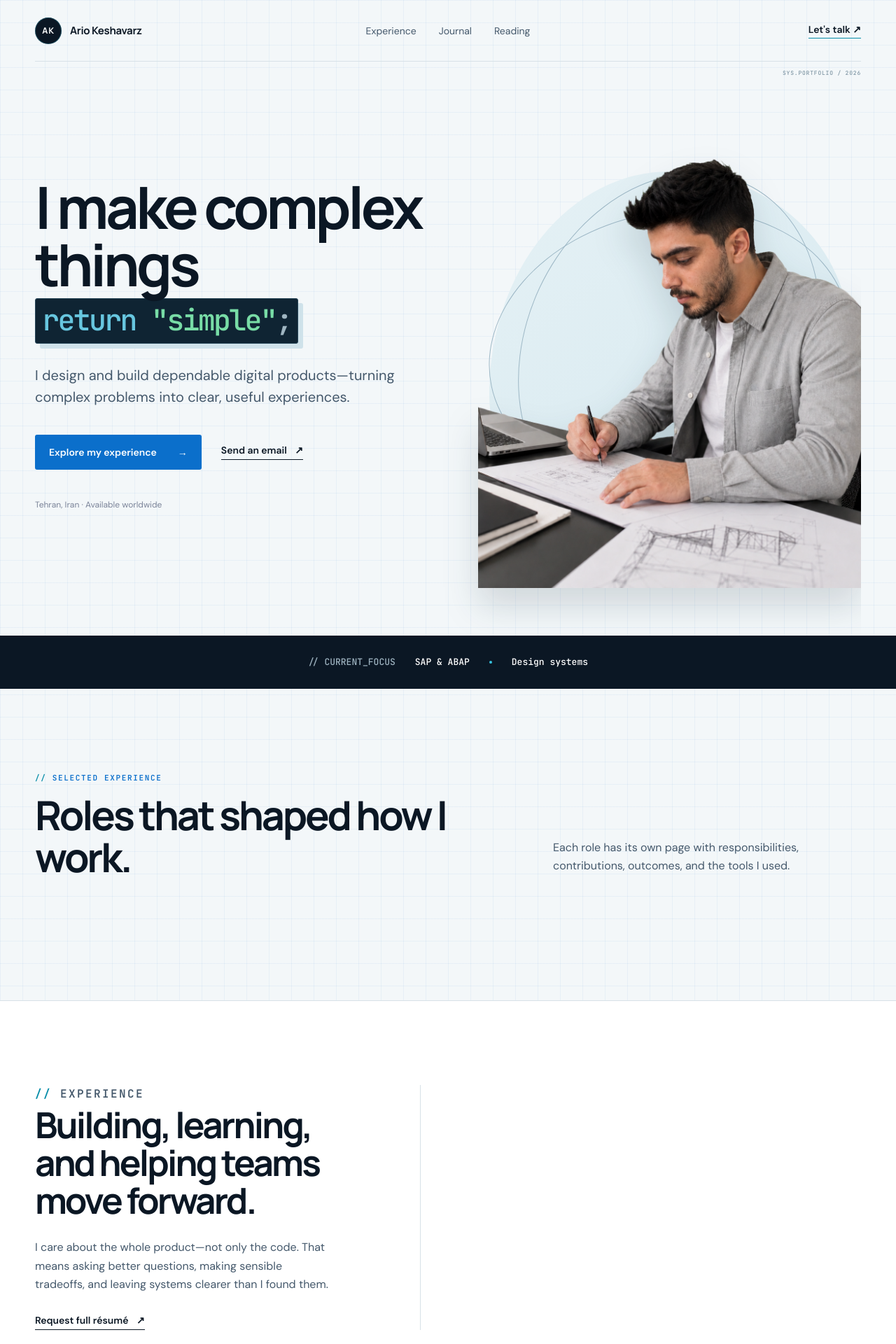
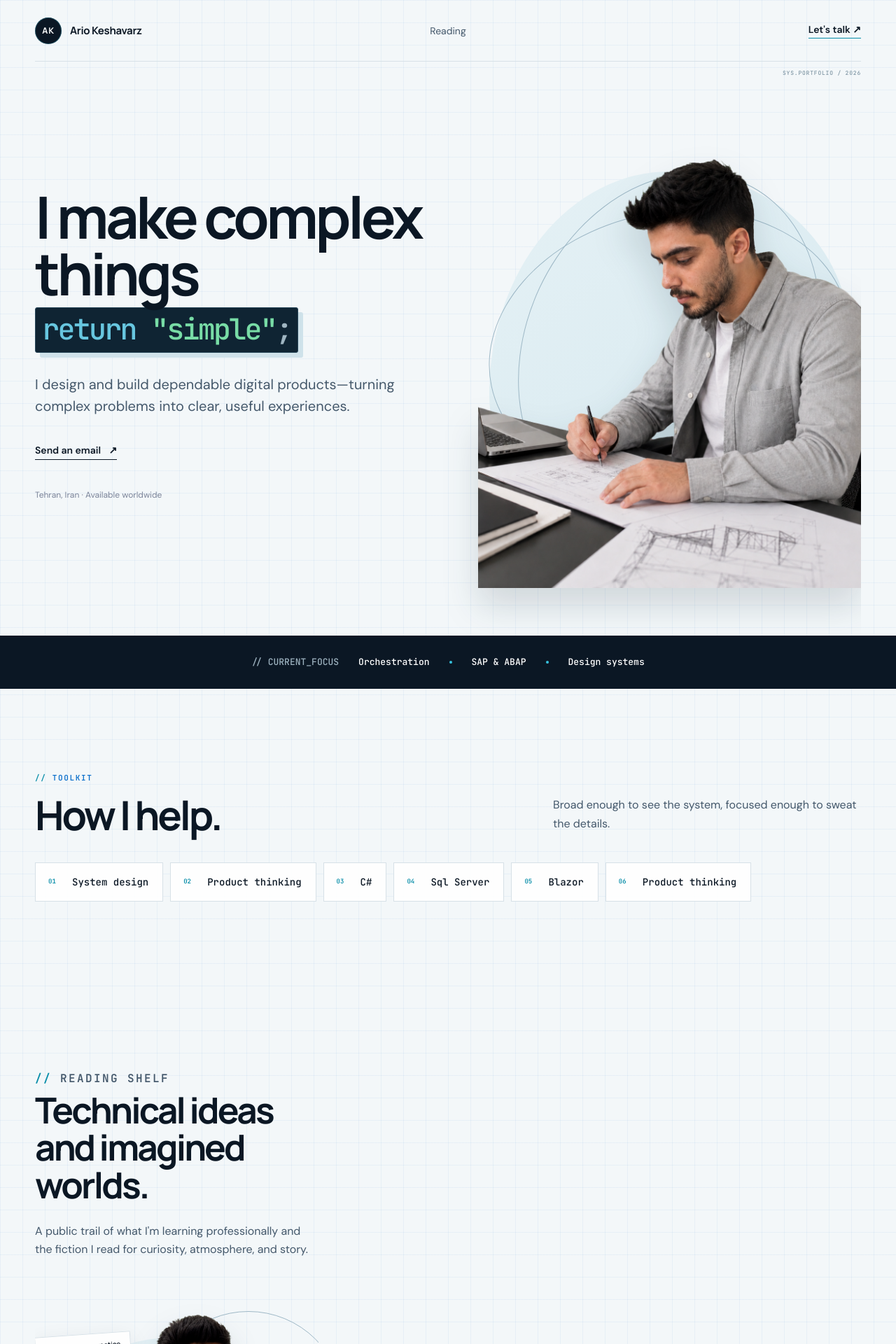
Before and after one commit to MoKeshavarz/mokeshavarz.github.io, a Next.js app: page / in a window 1280 px wide. Shown: the top 1920 px of the page at 70% size. Built offline with nearby package versions, Linux system fonts and the light colour scheme.

Commit message:
Bug fixes

```diff
--- a/app/content.ts
+++ b/app/content.ts
@@ -1,4 +1,46 @@
-export const profile = {
+export type Profile = {
+  name?: string;
+  firstName?: string;
+  shortFirstName?: string;
+  preferredName?: string;
+  initials?: string;
+  intro?: string;
+  location?: string;
+  email?: string;
+};
+
+export type WorkExperience = {
+  index: string;
+  slug: string;
+  company: string;
+  role: string;
+  period: string;
+  type: string;
+  description: string;
+  tags: string[];
+  tone: string;
+  image: string;
+  overview: string;
+  contribution: string;
+  impact: string;
+  metrics: { value: string; label: string }[];
+};
+
+export type JournalPost = {
+  slug: string;
+  date: string;
+  category: string;
+  title: string;
+  excerpt: string;
+  read: string;
+  body: string[];
+};
+
+export type ProfessionalBook = { title: string; author: string; status: string; progress: string };
+export type FictionBook = { title: string; author: string; status: string; cover: string; series?: string };
+export type Activity = { title: string; category: string; summary: string };
+
+export const profile: Profile = {
   name: "Ario Keshavarz",
   firstName: "Mohammad",
   shortFirstName: "Mo",
@@ -9,12 +51,13 @@ export const profile = {
   email: "hello@ariokeshavarz.dev",
 };
 
-export const currentFocus = [
+export const currentFocus: string[] = [
+  "Orchestration",
   "SAP & ABAP",
   "Design systems",
-] as const;
+];
 
-export const workExperiences = [
+export const workExperiences: WorkExperience[] = [
   // {
   //   index: "01",
   //   slug: "senior-software-engineer",
@@ -63,9 +106,9 @@ export const workExperiences = [
   //   impact: "The shared patterns shortened delivery time while raising baseline accessibility, performance, and consistency across a varied client portfolio.",
   //   metrics: [{ value: "24", label: "sites delivered" }, { value: "95+", label: "performance score" }, { value: "AA", label: "accessibility target" }],
   // },
-] as const;
+];
 
-export const posts = [
+export const posts: JournalPost[] = [
   // {
   //   slug: "quiet-work-behind-reliable-software",
   //   date: "Jul 18, 2026",
@@ -107,24 +150,24 @@ export const posts = [
   //     "The final pass is less about adding polish than removing uncertainty. If a person has to stop and interpret the interface, the product is asking them to do work that the design could have done.",
   //   ],
   // },
-] as const;
+];
 
-export const skills = ["System design", "Product thinking", "C#", "Sql Server", "Blazor", "Product thinking"];
+export const skills: string[] = ["System design", "Product thinking", "C#", "Sql Server", "Blazor", "Product thinking"];
 
-export const professionalReading = [
+export const professionalReading: ProfessionalBook[] = [
   // { title: "The Staff Engineer's Path", author: "Tanya Reilly", status: "Reading now", progress: "68%" },
   // { title: "A Philosophy of Software Design", author: "John Ousterhout", status: "Finished", progress: "100%" },
   // { title: "The Creative Act", author: "Rick Rubin", status: "Up next", progress: "0%" },
 ];
 
-export const fictionReading = [
+export const fictionReading: FictionBook[] = [
   { title: "The Hobbit", author: "J. R. R. Tolkien", status: "Finished", cover: "/books/the-hobbit.jpg" },
   { title: "The Last Wish", author: "Andrzej Sapkowski", status: "Finished", cover: "/books/the-last-wish.jpg" },
   { title: "The Fellowship of the Ring", series: "The Lord of the Rings", author: "J. R. R. Tolkien", status: "Reading now", cover: "/books/the-fellowship-of-the-ring.jpg" },
   { title: "Sword of Destiny", series: "The Witcher", author: "Andrzej Sapkowski", status: "Reading now", cover: "/books/sword-of-destiny.jpg" },
 ];
 
-export const activities = [
+export const activities: Activity[] = [
   { title: "Table tennis", category: "Sport", summary: "Fast rallies, sharp focus, and the satisfaction of precise control." },
   { title: "Football", category: "Sport", summary: "Teamwork, movement, and the competitive energy of the game." },
   { title: "Bodybuilding", category: "Training", summary: "Consistency, progressive discipline, and becoming stronger over time." },
--- a/app/page.tsx
+++ b/app/page.tsx
@@ -2,20 +2,23 @@ import { Fragment } from "react";
 import { activities, currentFocus, fictionReading, posts, professionalReading, profile, skills, workExperiences } from "./content";
 
 export default function Home() {
+  const displayName = profile.name ?? profile.preferredName ?? profile.shortFirstName ?? profile.firstName ?? "Portfolio";
+  const initials = profile.initials ?? displayName.split(/\s+/).map((part) => part[0]).join("").slice(0, 2).toUpperCase();
+  const hasReading = professionalReading.length > 0 || fictionReading.length > 0;
   return (
     <main>
       <header className="site-header shell">
-        <a className="brand" href="#top" aria-label="Back to top"><span className="brand-mark">{profile.initials}</span><span>{profile.name}</span></a>
-        <nav aria-label="Main navigation"><a href="/experience">Experience</a><a href="/journal">Journal</a><a href="#reading">Reading</a></nav>
-        <a className="header-cta" href={`mailto:${profile.email}`}>Let&apos;s talk <span aria-hidden="true">↗</span></a>
+        <a className="brand" href="#top" aria-label="Back to top"><span className="brand-mark">{initials}</span><span>{displayName}</span></a>
+        <nav aria-label="Main navigation">{workExperiences.length > 0 && <a href="/experience">Experience</a>}{posts.length > 0 && <a href="/journal">Journal</a>}{hasReading && <a href="#reading">Reading</a>}</nav>
+        {profile.email && <a className="header-cta" href={`mailto:${profile.email}`}>Let&apos;s talk <span aria-hidden="true">↗</span></a>}
       </header>
 
       <section className="hero shell" id="top">
         <div className="hero-copy">
           <h1>I make complex things <code className="code-accent"><span className="code-keyword">return</span> <span className="code-string">&quot;simple&quot;</span><span className="code-punctuation">;</span></code></h1>
-          <p className="hero-intro">{profile.intro}</p>
-          <div className="hero-actions"><a className="button primary" href="/experience">Explore my experience <span>→</span></a><a className="text-link" href={`mailto:${profile.email}`}>Send an email <span>↗</span></a></div>
-          <p className="location">{profile.location}</p>
+          {profile.intro && <p className="hero-intro">{profile.intro}</p>}
+          {(workExperiences.length > 0 || profile.email) && <div className="hero-actions">{workExperiences.length > 0 && <a className="button primary" href="/experience">Explore my experience <span>→</span></a>}{profile.email && <a className="text-link" href={`mailto:${profile.email}`}>Send an email <span>↗</span></a>}</div>}
+          {profile.location && <p className="location">{profile.location}</p>}
         </div>
         <div className="hero-visual cutout-hero">
           <div className="orbit orbit-one" /><div className="orbit orbit-two" />
@@ -23,52 +26,52 @@ export default function Home() {
         </div>
       </section>
 
-      <section className="trust-strip"><div className="shell trust-inner"><p>// CURRENT_FOCUS</p>{currentFocus.map((focus, index) => <Fragment key={focus}><span>{focus}</span>{index < currentFocus.length - 1 && <i />}</Fragment>)}</div></section>
+      {currentFocus.length > 0 && <section className="trust-strip"><div className="shell trust-inner"><p>// CURRENT_FOCUS</p>{currentFocus.map((focus, index) => <Fragment key={focus}><span>{focus}</span>{index < currentFocus.length - 1 && <i />}</Fragment>)}</div></section>}
 
-      <section className="section shell" id="work">
+      {workExperiences.length > 0 && <section className="section shell" id="work">
         <div className="section-heading"><div><p className="kicker">Selected experience</p><h2>Roles that shaped how I work.</h2></div><p>Each role has its own page with responsibilities, contributions, outcomes, and the tools I used.</p></div>
         <div className="project-grid">{workExperiences.map((item) => <article className={`project-card ${item.tone}`} key={item.slug}>
           <a className="project-art" href={`/experience/${item.slug}`} aria-label={`View ${item.role} experience`}><span className="project-index">{item.index}</span><img src={item.image} alt="" /></a>
           <div className="project-body"><p className="project-type">{item.period} · {item.company}</p><h3>{item.role}</h3><p>{item.description}</p><div className="tag-row">{item.tags.map((tag) => <span key={tag}>{tag}</span>)}</div><a href={`/experience/${item.slug}`}>View experience <span>↗</span></a></div>
         </article>)}</div>
-      </section>
+      </section>}
 
-      <section className="section experience-section" id="experience"><div className="shell experience-grid">
-        <div className="experience-intro"><p className="kicker">Experience</p><h2>Building, learning, and helping teams move forward.</h2><p>I care about the whole product—not only the code. That means asking better questions, making sensible tradeoffs, and leaving systems clearer than I found them.</p><a className="text-link" href={`mailto:${profile.email}?subject=Resume request`}>Request full résumé <span>↗</span></a></div>
+      {workExperiences.length > 0 && <section className="section experience-section" id="experience"><div className="shell experience-grid">
+        <div className="experience-intro"><p className="kicker">Experience</p><h2>Building, learning, and helping teams move forward.</h2><p>I care about the whole product—not only the code. That means asking better questions, making sensible tradeoffs, and leaving systems clearer than I found them.</p>{profile.email && <a className="text-link" href={`mailto:${profile.email}?subject=Resume request`}>Request full résumé <span>↗</span></a>}</div>
         <div className="timeline">{workExperiences.map((item) => <article className="timeline-item" key={item.slug}><span className="timeline-dot" /><p className="period">{item.period}</p><h3><a href={`/experience/${item.slug}`}>{item.role}</a></h3><p className="company">{item.company}</p><p>{item.description}</p><a className="timeline-link" href={`/experience/${item.slug}`}>Read about this role →</a></article>)}</div>
-      </div></section>
+      </div></section>}
 
-      <section className="section shell skills-section"><div className="section-heading compact"><div><p className="kicker">Toolkit</p><h2>How I help.</h2></div><p>Broad enough to see the system, focused enough to sweat the details.</p></div><div className="skill-cloud">{skills.map((skill, index) => <span key={skill}><b>{String(index + 1).padStart(2, "0")}</b>{skill}</span>)}</div></section>
+      {skills.length > 0 && <section className="section shell skills-section"><div className="section-heading compact"><div><p className="kicker">Toolkit</p><h2>How I help.</h2></div><p>Broad enough to see the system, focused enough to sweat the details.</p></div><div className="skill-cloud">{skills.map((skill, index) => <span key={`${skill}-${index}`}><b>{String(index + 1).padStart(2, "0")}</b>{skill}</span>)}</div></section>}
 
-      <section className="section journal-section" id="journal"><div className="shell">
+      {posts.length > 0 && <section className="section journal-section" id="journal"><div className="shell">
         <div className="section-heading"><div><p className="kicker">Field notes</p><h2>Writing from the work.</h2></div><p>Ideas, lessons, and useful details collected while building software and working with people.</p></div>
         <div className="post-list">{posts.map((post, index) => <article className="post" key={post.title}><p className="post-number">0{index + 1}</p><div><p className="post-meta">{post.category} <span>·</span> {post.date}</p><h3>{post.title}</h3><p>{post.excerpt}</p></div><a href={`/journal/${post.slug}`} aria-label={`Read ${post.title}`}><span>{post.read}</span><b>↗</b></a></article>)}</div>
         <p className="content-note">New essays can be added by duplicating an item in the <code>posts</code> list at the top of this page.</p>
-      </div></section>
+      </div></section>}
 
-      <section className="section shell" id="reading">
+      {hasReading && <section className="section shell" id="reading">
         <div className="reading-layout">
           <div className="reading-copy"><p className="kicker">Reading shelf</p><h2>Technical ideas and imagined worlds.</h2><p>A public trail of what I&apos;m learning professionally and the fiction I read for curiosity, atmosphere, and story.</p><figure className="reading-portrait"><span aria-hidden="true">Notes become practice.</span><img src="/images/reading-cutout.png" alt="Ario reading Clean Code" /></figure></div>
-          <div><p className="shelf-label">Professional reading</p><div className="book-list">{professionalReading.map((book) => <article className="book" key={book.title}><div className="book-mark" aria-hidden="true">{book.title.charAt(0)}</div><div className="book-info"><h3>{book.title}</h3><p>{book.author}</p><div className="progress"><span style={{ width: book.progress }} /></div></div><span className={`book-status ${book.status === "Reading now" ? "active" : book.status === "Finished" ? "finished" : ""}`}>{book.status}</span></article>)}</div></div>
+          {professionalReading.length > 0 && <div><p className="shelf-label">Professional reading</p><div className="book-list">{professionalReading.map((book) => <article className="book" key={book.title}><div className="book-mark" aria-hidden="true">{book.title.charAt(0)}</div><div className="book-info"><h3>{book.title}</h3><p>{book.author}</p><div className="progress"><span style={{ width: book.progress }} /></div></div><span className={`book-status ${book.status === "Reading now" ? "active" : book.status === "Finished" ? "finished" : ""}`}>{book.status}</span></article>)}</div></div>}
         </div>
-        <div className="fiction-shelf">
+        {fictionReading.length > 0 && <div className="fiction-shelf">
           <div className="fiction-heading"><div><p className="shelf-label">Fiction · Non-technical</p><h3>Fantasy on my shelf</h3></div><p>Two journeys completed. Two currently underway.</p></div>
           <div className="fiction-grid">{fictionReading.map((book) => <article className="fiction-book" key={book.title}>
             <div className="cover-wrap"><img src={book.cover} alt={`Cover of ${book.title} by ${book.author}`} /><span className={`book-status ${book.status === "Reading now" ? "active" : "finished"}`}>{book.status}</span></div>
             <div>{book.series && <p className="book-series">{book.series}</p>}<h4>{book.title}</h4><p>{book.author}</p></div>
           </article>)}</div>
           <p className="cover-credit">Cover images via Open Library.</p>
-        </div>
-      </section>
+        </div>}
+      </section>}
 
-      <section className="section shell beyond" id="activities">
+      {activities.length > 0 && <section className="section shell beyond" id="activities">
         <div><div><p className="kicker">Activities & music</p><h2>Energy, discipline, and a good soundtrack.</h2></div><p className="activities-intro">What keeps me moving, focused, and connected beyond software.</p></div>
         <div className="interest-grid activities-grid">{activities.map((activity, index) => <article className={activity.category === "Music" ? `music-card ${activity.title === "Traditional Persian" ? "persian" : ""}` : "sport-card"} key={activity.title}><span>{String(index + 1).padStart(2, "0")} · {activity.category}</span><h3>{activity.title}</h3><p>{activity.summary}</p></article>)}</div>
-      </section>
+      </section>}
 
-      <section className="contact-section shell" id="contact"><p className="kicker">Have a thoughtful project?</p><h2>Let&apos;s make something<br /><em>worth using.</em></h2><a className="button primary light" href={`mailto:${profile.email}`}>Start a conversation <span>↗</span></a><p>{profile.email}</p></section>
+      {profile.email && <section className="contact-section shell" id="contact"><p className="kicker">Have a thoughtful project?</p><h2>Let&apos;s make something<br /><em>worth using.</em></h2><a className="button primary light" href={`mailto:${profile.email}`}>Start a conversation <span>↗</span></a><p>{profile.email}</p></section>}
 
-      <footer className="footer shell"><p>© 2026 {profile.name}. Built with curiosity and care. <span className="ai-powered">AI Powered</span></p><div><a href="#top">Back to top ↑</a><a href="https://github.com/MoKeshavarz" target="_blank" rel="noreferrer">GitHub ↗</a><a href="https://www.linkedin.com/" target="_blank" rel="noreferrer">LinkedIn ↗</a></div></footer>
+      <footer className="footer shell"><p>© 2026 {displayName}. Built with curiosity and care. <span className="ai-powered">AI Powered</span></p><div><a href="#top">Back to top ↑</a><a href="https://github.com/MoKeshavarz" target="_blank" rel="noreferrer">GitHub ↗</a><a href="https://www.linkedin.com/" target="_blank" rel="noreferrer">LinkedIn ↗</a></div></footer>
     </main>
   );
 }
```
